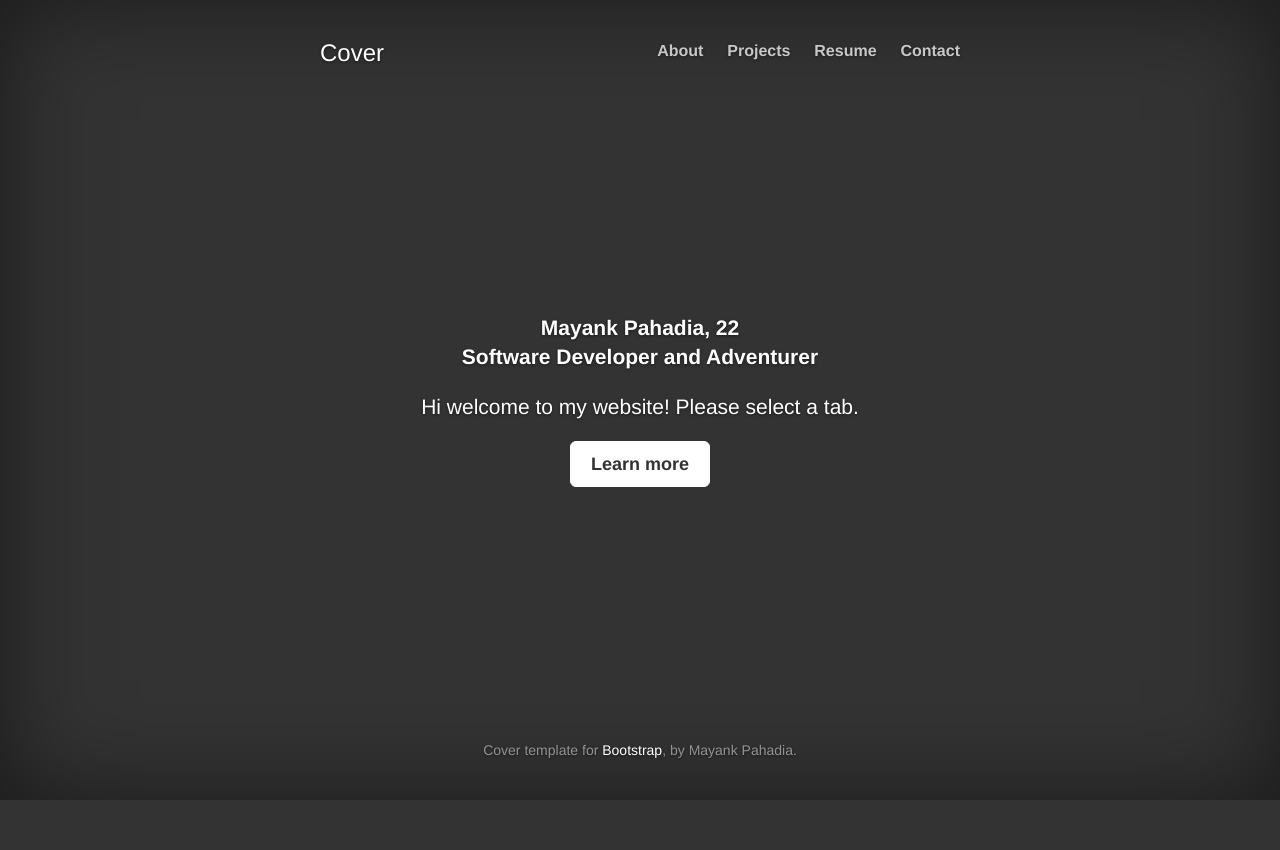
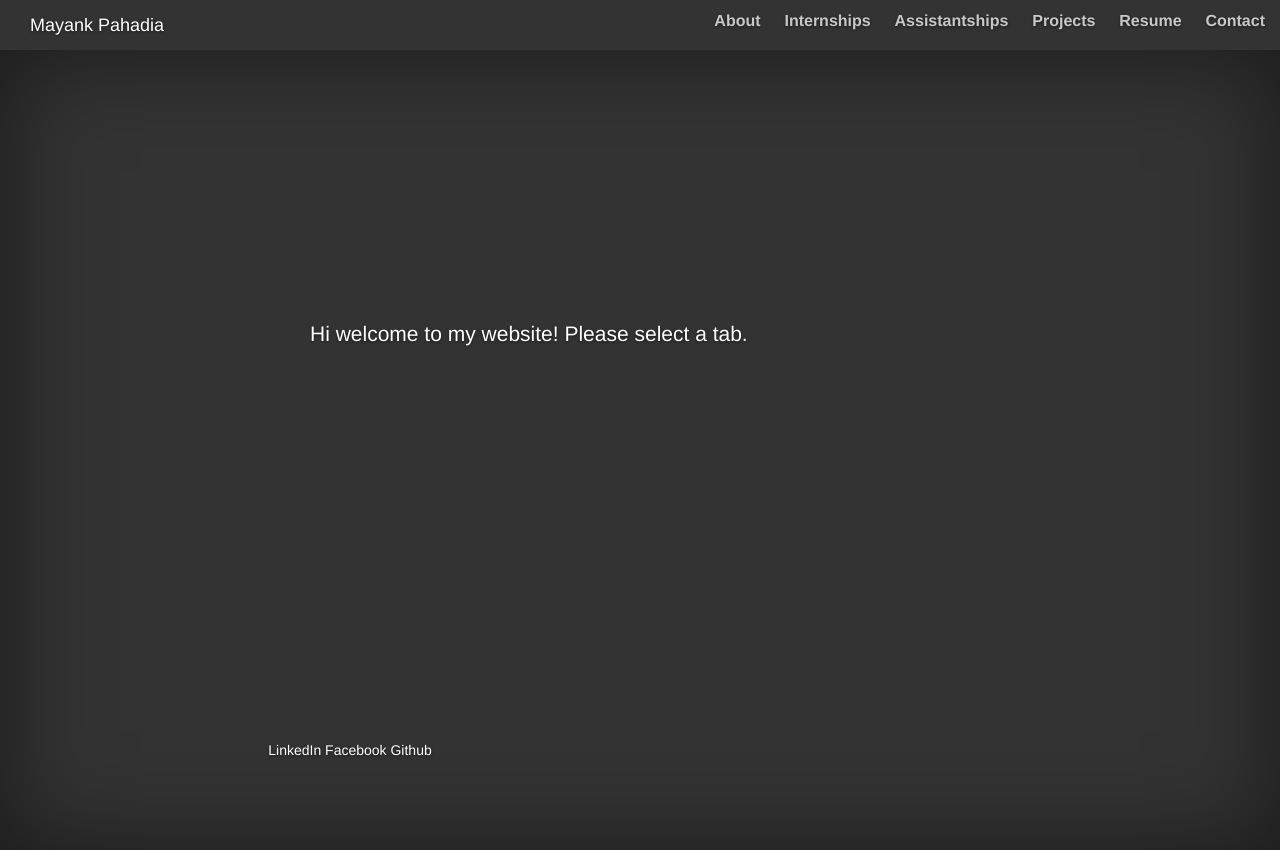
Before and after one commit to mayankpahadia1993/mayankpahadia1993.github.io, a plain HTML site: page index.html in a window 1280 px wide. Before the commit the page ends 800 px from the top, so only its background shows below. Drawn offline with nearby package versions, Linux system fonts and the light colour scheme.

Commit message:
Added internships, assistantship and projects

```diff
--- /dev/null
+++ b/css/main.css
@@ -0,0 +1,15 @@
+#mainContent1{
+	white-space: pre-line;
+	text-align: justify;
+	height: 40vh; /* %-height of the viewport */
+	width: 55vw;
+
+    overflow-y: scroll;
+}
+#coverPic{
+	float:left;
+	margin: 0px 10px 0px 0px;
+}
+.center{
+	text-align: center;
+}
--- a/index.html
+++ b/index.html
@@ -9,7 +9,7 @@
     <meta name="author" content="">
    <!-- <link rel="icon" href="../../favicon.ico"> -->
 
-    <title>Cover Template for Bootstrap</title>
+    <title>Mayank Pahadia</title>
 
     <!-- Bootstrap core CSS -->
     <link href="bootstrap/css/bootstrap.min.css" rel="stylesheet">
@@ -19,6 +19,7 @@
 
     <!-- Custom styles for this template -->
     <link href="cover.css" rel="stylesheet">
+    <link href="css/main.css" rel="stylesheet">
 
     <script src="https://ajax.googleapis.com/ajax/libs/jquery/1.11.3/jquery.min.js"></script>
 
@@ -35,51 +36,84 @@
   </head>
 
   <body>
+  <nav>
+  <div class="container-fluid">
+    <div class="navbar-header">
+      <a class="navbar-brand" href="#">Mayank Pahadia</a>
+    </div>
+    <ul class="nav masthead-nav">
+      <li><a href="#" onclick="setActive();about();">About</a></li>
+      <li><a href="#" onclick="setActive();intern();">Internships</a></li>
+      <li><a href="#" onclick="setActive();assistantships();">Assistantships</a></li>
+      <li><a href="#" onclick="setActive();projects();">Projects</a></li>
+      <li><a href="#" onclick="setActive();resume();">Resume</a></li>
+      <li><a href="#" onclick="setActive();contact();">Contact</a></li>
 
+    </ul>
+  </div>
+</nav>
     <div class="site-wrapper">
 
       <div class="site-wrapper-inner">
 
-        <div class="cover-container">
 
+      <!--
           <div class="masthead clearfix">
             <div class="inner">
-              <h3 class="masthead-brand">Cover</h3>
+
+              <h5 class="masthead-brand">
+                  <img id="coverPic" src="img/cover.jpeg" alt="<Cover Pic>" style="width:120px;height:100px;">
+                  Mayank Pahadia, 22<br/>
+                Software Developer and Adventurer<br/>
+              </h5>
+
+
+
+
               <nav>
                 <ul class="nav masthead-nav">
                   <li><a href="#" onclick="setActive();about();">About</a></li>
+                  <li><a href="#" onclick="setActive();intern();">Internships</a></li>
+                  <li><a href="#" onclick="setActive();assistantships();">Assistantships</a></li>
                   <li><a href="#" onclick="setActive();projects();">Projects</a></li>
                   <li><a href="#" onclick="setActive();resume();">Resume</a></li>
                   <li><a href="#" onclick="setActive();contact();">Contact</a></li>
+
                 </ul>
               </nav>
+
+            </div>
+          </div>
+-->
+
+
+<div class="cover-container">
+
+          <div class="inner cover">
+
+            <h1 class="cover-heading" id="heading1"></h1>
+
+            <div class="lead content" id="mainContent1">
+              Hi welcome to my website! Please select a tab.
+            </div>
+            <!--
+            <p class="lead">
+              <a href="#" class="btn btn-lg btn-default">Learn more</a>
+            </p>
+            -->
+          </div>
+</div>
+          <div class="mastfoot">
+            <div class="inner">
+            <p>
+              <a href="https://www.linkedin.com/in/mayank-pahadia-53728798">LinkedIn</a>
+              <a href="https://www.linkedin.com/in/mayank-pahadia-53728798">Facebook</a>
+              <a href="https://www.linkedin.com/in/mayank-pahadia-53728798">Github</a>
+              </p>
             </div>
           </div>
 
-          <div class="inner cover">
-            <h1 class="cover-heading" id="heading1"></h1>
-            <p class="lead" >
-            <strong>
-            Mayank Pahadia, 22<br/>
-            Software Developer and Adventurer
-            </strong>
-            </p>
-            <div class="lead content" id="mainContent1">
-              Hi welcome to my website! Please select a tab.
-            </div>
 
-            <p class="lead">
-              <a href="#" class="btn btn-lg btn-default">Learn more</a>
-            </p>
-          </div>
-
-          <div class="mastfoot">
-            <div class="inner">
-              <p>Cover template for <a href="http://getbootstrap.com">Bootstrap</a>, by Mayank Pahadia.</p>
-            </div>
-          </div>
-
-        </div>
 
       </div>
 
--- a/js/main.js
+++ b/js/main.js
@@ -35,13 +35,25 @@ $('.nav li').click(function(event){
 function about(){
 	console.log("About work");
 	$(headingId).text("About");
-	//$(contentId).text("I am a graduate student in Penn State University.");
+    // jQuery.get('data/about.txt', function(data) {
+    //     //process text file line by line
+    //     $(contentId).html(data);
+    // });
 	$(contentId).load("data/about.txt");
+
 
 	/*jQuery.get('data/projects.txt', function(data) {
     console.log(data);
 });*/
 
+}
+function intern(){
+    $(headingId).text("Internships");
+    $(contentId).load("data/intern.txt");
+}
+function assistantships(){
+    $(headingId).text("Assistantships");
+    $(contentId).load("data/assistantships.txt");
 }
 
 function projects(){
```
Also changed, not shown: data/about.txt, data/assistantships.txt (added), data/intern.txt (added), data/projects.txt, img/cover.jpeg (added), 1 other file.
